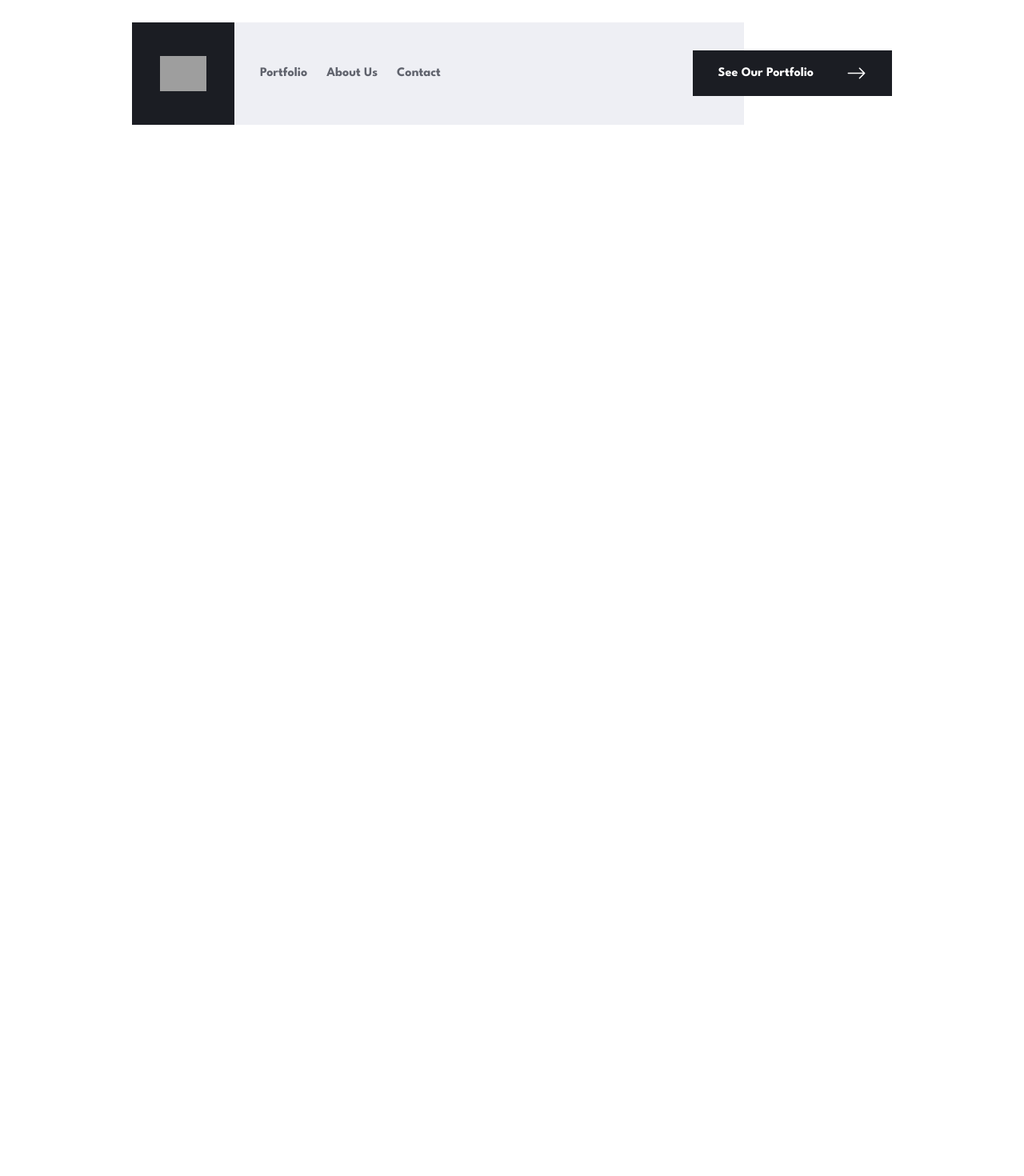
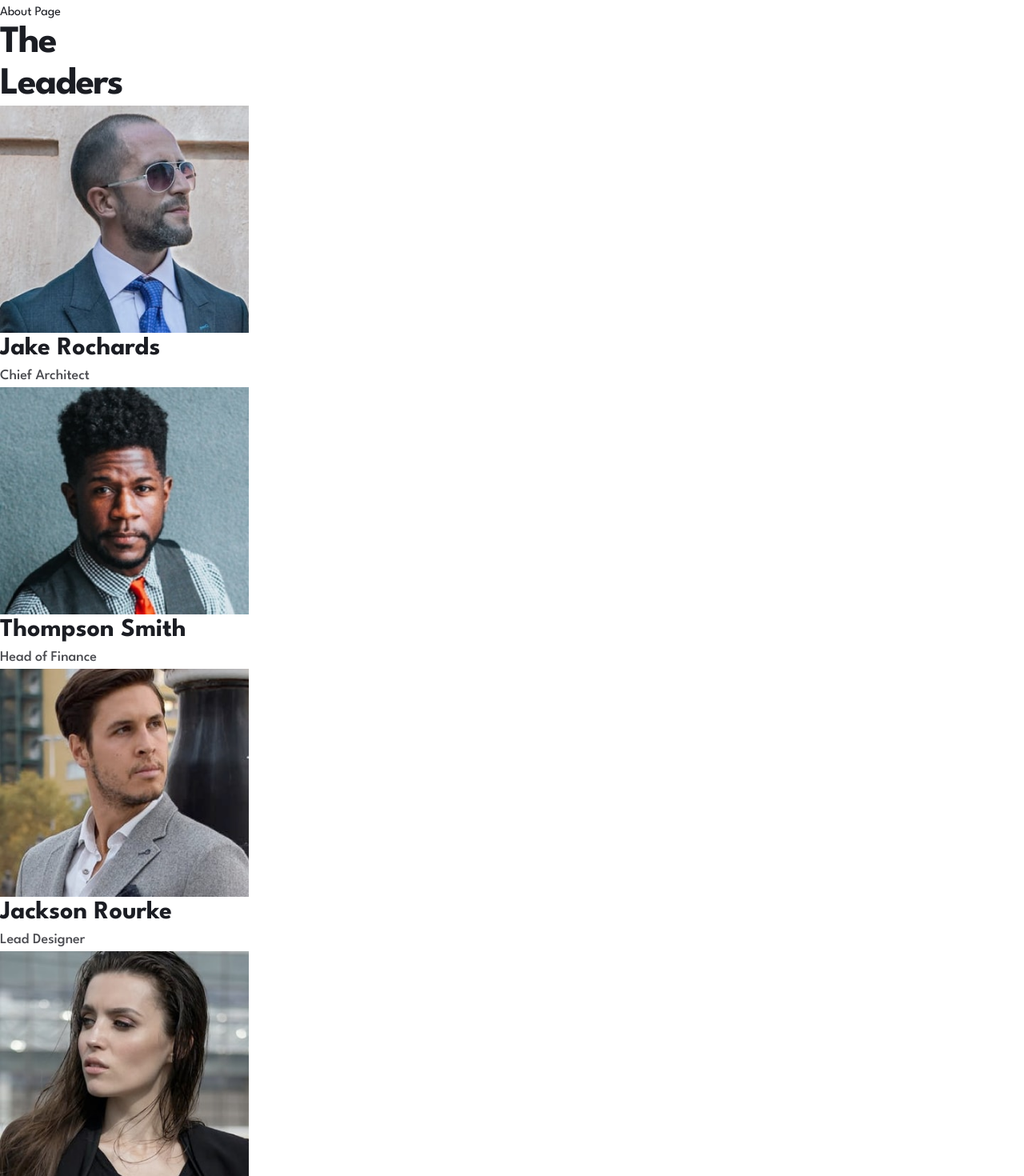
Before and after one commit to KingJosephI/architect-app, a Next.js app: page /about in a window 1280 px wide. Shown: the part 140-1610 px from the top of the page at 80% size. Before the commit the page ends 800 px from the top, so only its background shows below. Built offline with nearby package versions, Linux system fonts and the light colour scheme; grey boxes are pictures that could not be loaded.

Commit message:
style: add a top margin to the footer

```diff
--- /dev/null
+++ b/app/about/LeaderCard/LeaderCard.tsx
@@ -0,0 +1,42 @@
+import Image from "next/image";
+import Link from "next/link";
+import React from "react";
+import { BsLinkedin, BsTwitter } from "react-icons/bs";
+
+interface ILeaderCard {
+  name: string;
+  jobTitle: string;
+  image: string;
+  linkedin?: string;
+  twitter?: string;
+}
+
+const LeaderCard = ({
+  name,
+  jobTitle,
+  image,
+  linkedin = "https://www.linkedin.com/in/joseph-kabemba/",
+  twitter = "https://twitter.com/kabemba_jo",
+}: ILeaderCard) => {
+  return (
+    <article>
+      <div className="relative w-full max-w-[311px] group">
+        <Image src={image} alt={name} width={311} height={284} />
+        <div className="absolute w-full h-full inset-0 hidden duration-75 group-hover:flex items-center justify-center gap-4  text-2xl bg-veryDarkBlue/60 text-white ">
+          <Link href={linkedin} className="hover:text-[#0072b1]">
+            <BsLinkedin />
+          </Link>
+          <Link href={twitter} className="hover:text-[#1DA1F2]">
+            <BsTwitter />
+          </Link>
+        </div>
+      </div>
+      <div>
+        <h3 className="font-bold text-[32px] leading-10">{name}</h3>
+        <p className="font-medium text-lg text-veryDarkBlue/80">{jobTitle} </p>
+      </div>
+    </article>
+  );
+};
+
+export default LeaderCard;
--- a/app/about/page.tsx
+++ b/app/about/page.tsx
@@ -1,9 +1,53 @@
 "use client";
 
+import LeaderCard from "./LeaderCard/LeaderCard";
+
 const About = () => {
+  const leaders = [
+    {
+      id: 1,
+      name: "Jake Rochards",
+      jobTitle: "Chief Architect",
+      image: "/assets/about/desktop/avatar-jake.jpg",
+    },
+    {
+      id: 2,
+      name: "Thompson Smith",
+      jobTitle: "Head of Finance",
+      image: "/assets/about/desktop/avatar-thompson.jpg",
+    },
+    {
+      id: 3,
+      name: "Jackson Rourke",
+      jobTitle: "Lead Designer",
+      image: "/assets/about/desktop/avatar-jackson.jpg",
+    },
+    {
+      id: 4,
+      name: "Maria Simpson",
+      jobTitle: "Senior Architect",
+      image: "/assets/about/desktop/avatar-maria.jpg",
+    },
+  ];
   return (
     <main>
       <h1>About Page</h1>
+      <section>
+        <h2 className="font-bold text-5xl leading-[52px] -tracking-[1.71px]">
+          The <br />
+          Leaders
+        </h2>
+        <div>
+          {leaders.map(({ name, jobTitle, image, id }) => (
+            <LeaderCard
+              key={id}
+              name={name}
+              jobTitle={jobTitle}
+              image={image}
+            />
+          ))}
+        </div>
+      </section>
     </main>
   );
 };
--- a/app/common/Footer/Footer.tsx
+++ b/app/common/Footer/Footer.tsx
@@ -6,7 +6,7 @@ import { BsArrowRight } from "react-icons/bs";
 
 const Footer = () => {
   return (
-    <footer className="pb-12 md:pb-0 bg-veryLightGrey md:bg-white flex flex-col items-center gap-8 md:flex-row lg:px-[165px]">
+    <footer className="mt-24 md:mt-40 pb-12 md:pb-0 bg-veryLightGrey md:bg-white flex flex-col items-center gap-8 md:flex-row lg:px-[165px]">
       <div className="md:flex md:items-center md:bg-veryLightGrey md:w-5/6">
         <Link href="/">
           <div className="-mt-12 md:mt-0 w-32 h-32 bg-veryDarkBlue grid place-content-center">
--- a/app/layout.tsx
+++ b/app/layout.tsx
@@ -20,7 +20,7 @@ export default function RootLayout({
 }) {
   return (
     <html lang="en">
-      <body className={leagueSpartanFont.className}>
+      <body className={`text-veryDarkBlue ${leagueSpartanFont.className}`}>
         <Header />
         {children}
         <Footer />
--- a/app/page.tsx
+++ b/app/page.tsx
@@ -132,7 +132,7 @@ export default function Home() {
           </Link>
         </article>
       </section>
-      <section className="grid px-8 md:mb-[200px] md:px-[40px] lg:px-[165px]">
+      <section className="grid px-8  md:px-[40px] lg:px-[165px]">
         <div className="flex justify-between pb-16">
           <h2 className="font-bold text-5xl leading-[52px] -tracking-[1.71px]">
             Featured
--- a/app/portfolio/page.tsx
+++ b/app/portfolio/page.tsx
@@ -9,7 +9,7 @@ export const metadata = {
 const Portfolio = () => {
   return (
     <main>
-      <section className="grid gap-6 pb-32 place-items-center lg:grid-cols-3 px-8 md:px-[40px] lg:px-[165px]">
+      <section className="grid gap-6 place-items-center lg:grid-cols-3 px-8 md:px-[40px] lg:px-[165px]">
         {portfolioData.map(({ title, date, image, id }) => (
           <PortfolioCard key={id} title={title} date={date} image={image} />
         ))}
```
